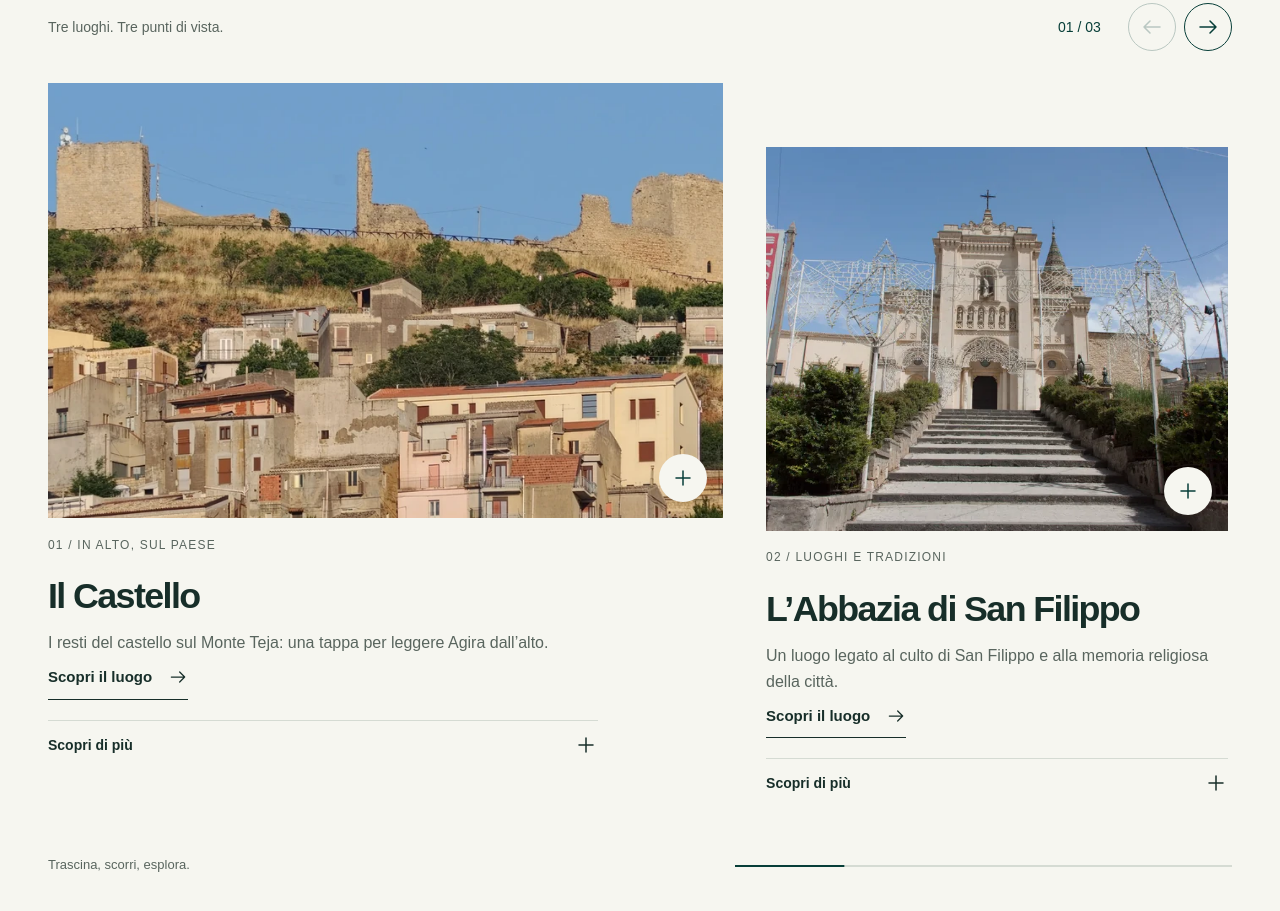
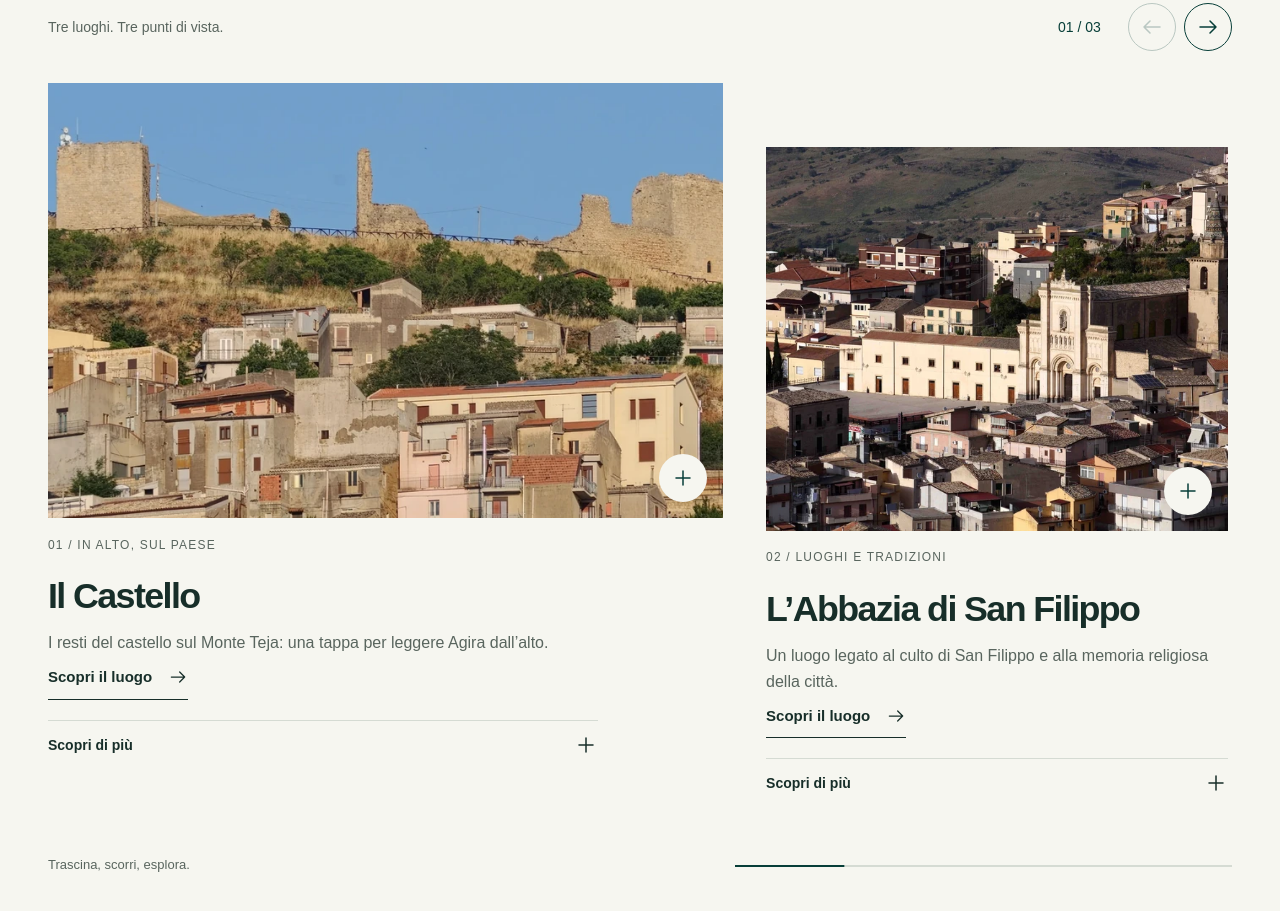
Before and after one commit to etanoox/hello-agira, an Astro site: page /it in a window 1280 px wide. Shown: the part 2630-3541 px from the top of the page. Built offline with nearby package versions, Linux system fonts and the light colour scheme; Astro itself is replaced by a stand-in of ours.

Commit message:
Sostituisci foto abbazia di Davide Mauro con Filippo Anello

```diff
--- a/src/components/EventsLanding.astro
+++ b/src/components/EventsLanding.astro
@@ -126,8 +126,8 @@ const foodHref = pageUrl('eat', lang);
           <a class="text-link" href={historyHref}>{copy.saintAction}<Icon name="arrow"/></a>
         </div>
         <figure class="events-tradition-visual">
-          <Photo name="abbey" lang={lang} sizes="(max-width: 700px) 90vw, 46vw"/>
-          <figcaption><span>{lang === 'it' ? 'La Reale Abbazia di San Filippo ad Agira' : 'The Royal Abbey of San Filippo in Agira'}</span><a href={photos.abbey.source} target="_blank" rel="noopener noreferrer">© {photos.abbey.author} · {photos.abbey.license}<Icon name="diagonal"/></a></figcaption>
+          <Photo name="abbeyAnelloPanorama" lang={lang} sizes="(max-width: 700px) 90vw, 46vw"/>
+          <figcaption><span>{lang === 'it' ? 'La Reale Abbazia di San Filippo ad Agira' : 'The Royal Abbey of San Filippo in Agira'}</span><span>{photos.abbeyAnelloPanorama.credit[lang]}</span></figcaption>
           <span class="events-tradition-mark" aria-hidden="true">SP</span>
         </figure>
       </div>
--- a/src/components/PhotoGallery.astro
+++ b/src/components/PhotoGallery.astro
@@ -8,7 +8,7 @@ const { lang, heroImage = 'hero', items: customItems, extraItems = [] } = Astro.
 const defaultItems = [
   { key: heroImage, title: lang === 'it' ? 'Agira, nel cuore della Sicilia' : 'Agira, in the heart of Sicily' },
   { key: 'castleDaylight', title: lang === 'it' ? 'Il Castello' : 'The castle' },
-  { key: 'abbey', title: lang === 'it' ? 'L’Abbazia di San Filippo' : 'San Filippo Abbey' },
+  { key: 'abbeyAnelloPanorama', title: lang === 'it' ? 'L’abbazia tra i tetti di Agira' : 'The abbey among Agira’s rooftops' },
   { key: 'town', title: lang === 'it' ? 'Il centro storico' : 'The historic centre' },
   { key: 'pastry', title: 'La Cassatella di Agira' },
   { key: 'ssalvatore', title: lang === 'it' ? 'La Collegiata del SS. Salvatore' : 'The Collegiate Church of SS. Salvatore' },
--- a/src/data/abbey-page.ts
+++ b/src/data/abbey-page.ts
@@ -14,7 +14,7 @@ export function getAbbeyPage(lang: Locale): SightPage {
     title: l('Abbazia di San Filippo ad Agira e audioguida | Hello Agira', 'San Filippo Abbey in Agira and audio guide | Hello Agira'),
     description: l('Visita l’Abbazia di San Filippo ad Agira: scopri il luogo e ascolta l’audioguida in italiano, con introduzione, sette capitoli e conclusione.', 'Explore San Filippo Abbey in Agira with an English audio guide: an introduction and seven chapters, photographs and useful visiting information.'),
     introduction: l('Una scalinata, una facciata, un luogo legato alla memoria religiosa di Agira. Fermati all’Abbazia di San Filippo e lascia che il racconto accompagni il tuo sguardo.', 'A flight of steps, a façade, a place connected to Agira’s religious heritage. Stop at San Filippo Abbey and let the story guide your gaze.'),
-    image: 'abbey', location: l('Abbazia di San Filippo · Agira, EN · Sicilia', 'San Filippo Abbey · Agira, EN · Sicily'),
+    image: 'abbeyAnelloPanorama', location: l('Abbazia di San Filippo · Agira, EN · Sicilia', 'San Filippo Abbey · Agira, EN · Sicily'),
     mapQuery: 'Abbazia di San Filippo, Agira, Sicilia',
     visitorNote: l('Per visitare gli interni, verifica gli orari direttamente con il parroco.', 'Check opening hours directly with the parish priest before visiting the interior.'),
     visitorContacts: [
@@ -51,7 +51,6 @@ export function getAbbeyPage(lang: Locale): SightPage {
       { key: 'abbeyAnelloPanorama', title: l('L’abbazia tra i tetti di Agira', 'The abbey among Agira’s rooftops') },
       { key: 'abbeyAnelloNave', title: l('La navata, le colonne e la volta', 'The nave, columns and vault') },
       { key: 'abbeyAnelloCelebration', title: l('L’interno durante una celebrazione', 'The interior during a service') },
-      { key: 'abbey', title: l('L’Abbazia di San Filippo', 'San Filippo Abbey') },
     ],
     sources: [],
     audio: {
--- a/src/data/copy.ts
+++ b/src/data/copy.ts
@@ -26,7 +26,7 @@ export function getCopy(lang: Locale) {
     onMap: l('Esplora la mappa', 'Explore the map'),
     sights: [
       { id: 'castle', image: 'castleDaylight', tag: l('In alto, sul paese', 'Above the town'), title: l('Il Castello', 'The castle'), text: l('I resti del castello sul Monte Teja: una tappa per leggere Agira dall’alto.', 'The castle ruins on Monte Teja offer a different perspective on Agira.'), detail: l('La visita inizia prima di arrivare: dedica tempo alle strade che risalgono il paese. Verifica sul posto l’accessibilità dell’area.', 'Take your time on the streets leading uphill. Check access to the site locally before visiting.') },
-      { id: 'abbey', image: 'abbey', tag: l('Luoghi e tradizioni', 'Places and traditions'), title: l('L’Abbazia di San Filippo', 'San Filippo Abbey'), text: l('Un luogo legato al culto di San Filippo e alla memoria religiosa della città.', 'A place connected to Saint Philip and the town’s religious heritage.'), detail: l('Per visitare gli interni, verifica gli orari con il santuario. Rispetta le celebrazioni e le indicazioni presenti.', 'Check visiting hours with the sanctuary before entering. Respect services and any guidance displayed on site.') },
+      { id: 'abbey', image: 'abbeyAnelloPanorama', tag: l('Luoghi e tradizioni', 'Places and traditions'), title: l('L’Abbazia di San Filippo', 'San Filippo Abbey'), text: l('Un luogo legato al culto di San Filippo e alla memoria religiosa della città.', 'A place connected to Saint Philip and the town’s religious heritage.'), detail: l('Per visitare gli interni, verifica gli orari con il santuario. Rispetta le celebrazioni e le indicazioni presenti.', 'Check visiting hours with the sanctuary before entering. Respect services and any guidance displayed on site.') },
       { id: 'town', image: 'town', tag: l('Il piacere di camminare', 'Take the long way'), title: l('Il centro storico', 'The historic centre'), text: l('Strade in salita, case addossate e dettagli da osservare con calma.', 'Sloping streets, close-knit houses and details worth slowing down for.'), detail: l('Scegli scarpe comode e un percorso adatto alle tue esigenze: salite e scale possono cambiare molto l’esperienza di visita.', 'Wear comfortable shoes and choose a route that suits you: slopes and steps can make a real difference to your visit.') },
     ],
     moreSights: [
--- a/src/data/history.ts
+++ b/src/data/history.ts
@@ -42,7 +42,7 @@ export function getHistoryPage(lang: Locale) {
         ],
       },
       {
-        id: 'san-filippo', number: '03', eyebrow: l('IL MONASTERO E LA MEMORIA', 'MONASTERY AND MEMORY'), image: 'abbey',
+        id: 'san-filippo', number: '03', eyebrow: l('IL MONASTERO E LA MEMORIA', 'MONASTERY AND MEMORY'), image: 'abbeyAnelloPanorama',
         title: l('San Filippo, una storia ancora viva.', 'San Filippo, a history still alive.'),
         text: l('L’Abbazia di San Filippo, nota anche come Santa Maria Latina, sorge sui resti di un antico monastero greco di regola basiliana. Gli storici Rita Loredana Foti e Salvatore Longo Minnolo ne collocano le origini tra il VII e l’VIII secolo e descrivono la successiva rifondazione normanna e benedettina.', 'San Filippo Abbey, also known as Santa Maria Latina, stands on the remains of an ancient Greek monastery following the Basilian rule. Historians Rita Loredana Foti and Salvatore Longo Minnolo place its origins between the seventh and eighth centuries and describe its later Norman and Benedictine chapter.'),
         sourceLinks: [
--- a/src/data/photos.json
+++ b/src/data/photos.json
@@ -72,27 +72,6 @@
       "it": "Fotografia di Giuseppe Ricceri.",
       "en": "Photo by Giuseppe Ricceri."
     }
-  },
-  "abbey": {
-    "width": 4272,
-    "height": 2848,
-    "widths": [
-      480,
-      800,
-      1200,
-      1800
-    ],
-    "alt": {
-      "it": "La facciata dell'Abbazia di San Filippo ad Agira, con la scalinata e le luminarie.",
-      "en": "The facade and steps of San Filippo Abbey in Agira, with festival decorations."
-    },
-    "author": "Davide Mauro",
-    "authorUrl": "https://commons.wikimedia.org/wiki/User:Codas",
-    "source": "https://commons.wikimedia.org/wiki/File:Chiesa_Reale_Abbazia_di_San_Filippo_d%27Agira_2.jpg",
-    "license": "CC BY-SA 4.0",
-    "licenseUrl": "https://creativecommons.org/licenses/by-sa/4.0/",
-    "date": "2016-08-17",
-    "credit": null
   },
   "town": {
     "width": 1761,
```
Also changed, not shown: public/images/abbey-1200.webp (deleted), public/images/abbey-1800.webp (deleted), public/images/abbey-480.webp (deleted), public/images/abbey-800.webp (deleted).
